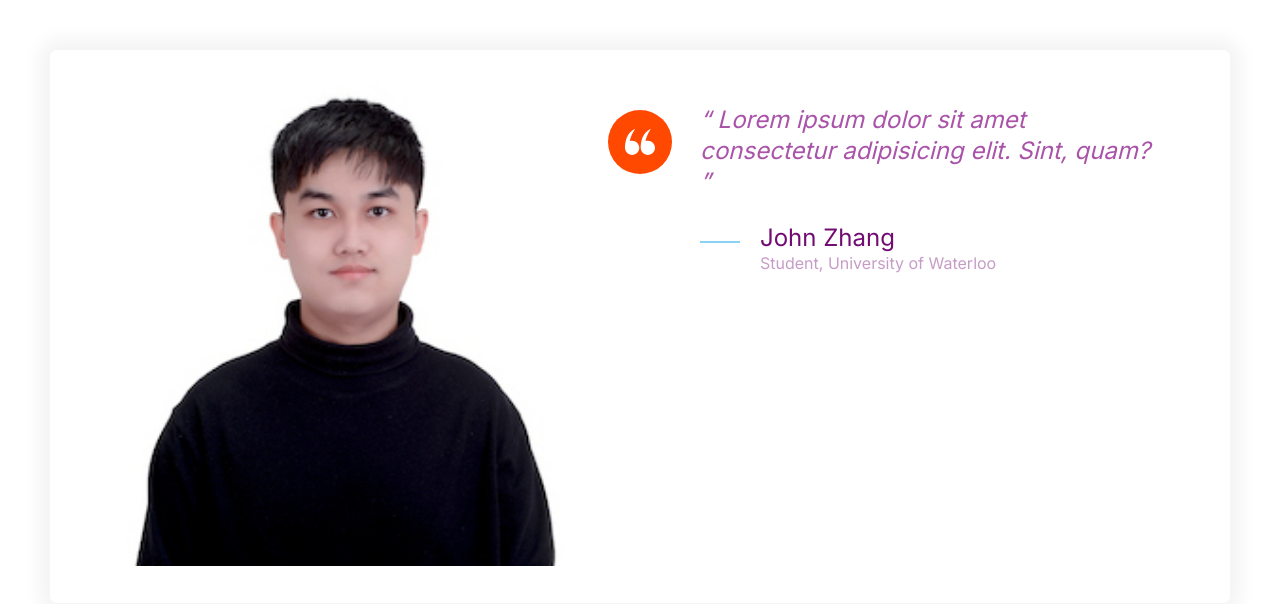
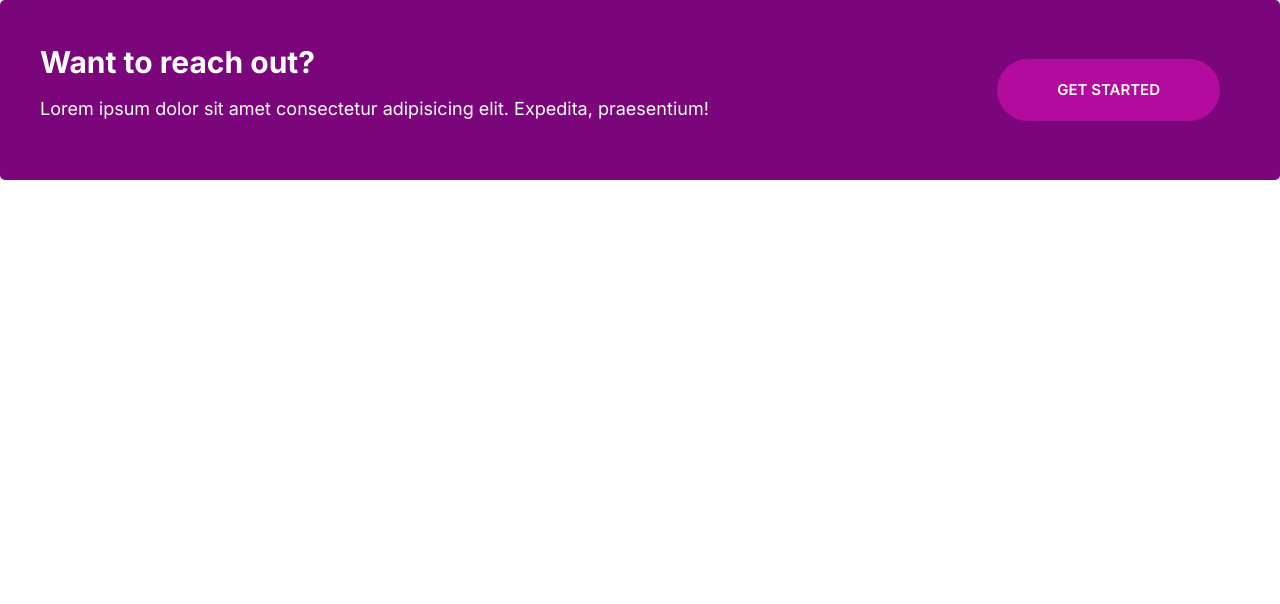
Before and after one commit to johnzhang3410/TechAndLife, a plain HTML site: page index.html in a window 1280 px wide. Drawn offline with Linux system fonts and the light colour scheme.

Commit message:
Added callout component

```diff
--- a/css/styles.css
+++ b/css/styles.css
@@ -250,6 +250,11 @@ a {
 .button--outline:hover {
   background: var(--color_headings);
   color: white;
+}
+
+.button--stretched {
+  padding-left: 6rem;
+  padding-right: 6rem;
 }
 
 /* This button takes up entire width of its parent element */
@@ -525,3 +530,47 @@ a {
     margin-right: 5px;
   }
 }
+
+/* Callouts */
+
+.callout {
+  padding: 4rem;
+  border-radius: 5px;
+}
+
+.callout--primary {
+  background: var(--color_primary);
+  color: white;
+}
+
+.callout__heading {
+  color: white;
+  margin-top: 0;
+  font-size: 3rem;
+}
+
+.callout .button {
+  align-self: center;
+  justify-self: center;
+}
+
+.callout__content {
+  text-align: center;
+}
+
+@media screen and (min-width: 768px) {
+  /* Wider screens layout change from each section taking half of the page
+   to button take just enough space (auto) and content take all left available */
+  .callout .grid--1x2 {
+    grid-template-columns: 1fr auto;
+  }
+
+  .callout__content {
+    text-align: left;
+  }
+
+  .callout .button {
+    justify-self: start;
+    margin: 0 2rem;
+  }
+}
--- a/index.html
+++ b/index.html
@@ -11,37 +11,16 @@
     <link rel="stylesheet" href="css/normalize.css">
     <link rel="stylesheet" href="css/styles.css">
 </head>
-<body style="padding: 5rem;">
-    <div class="card testimonial">
+<body>
+    <div class="callout callout--primary">
         <div class="grid grid--1x2">
-            <div class="testimonial__image" >
-                <img src="images/me.jpg" alt="A picture of John">
-                <span class="icon-container icon-continer--accent">
-                    <svg class="icon icon--white icon--small">
-                        <use xlink:href="Images/sprite.svg#quotes"></use>
-                    </svg>
-                </span>
+            <div class="callout__content">
+                <h2 class="callout__heading">Want to reach out?</h2>
+                <p>
+                    Lorem ipsum dolor sit amet consectetur adipisicing elit. Expedita, praesentium!
+                </p>
             </div>
-            <blockquote class="quote">
-                <p class="quote__text">
-                    Lorem ipsum dolor sit amet consectetur adipisicing elit. Sint, quam?
-                </p>
-                <footer>
-                    <div class="media">
-                        <div class="media__image">
-                            <svg class="icon icon--primary quote__line">
-                                <use xlink:href="Images/sprite.svg#line"></use>
-                            </svg>
-                        </div>
-                        <div class="media__body">
-                            <h3 class="media__title quote__author">John Zhang</h3>
-                            <p class="quote__organization">
-                                Student, University of Waterloo
-                            </p>
-                        </div>
-                    </div>
-                </footer>
-            </blockquote>
+            <a href="#" class="button button--secondary button--stretched">Get Started</a>
         </div>
     </div>
 </body>
```
Also changed, not shown: components/callout.html (added, +11 -0 lines).
